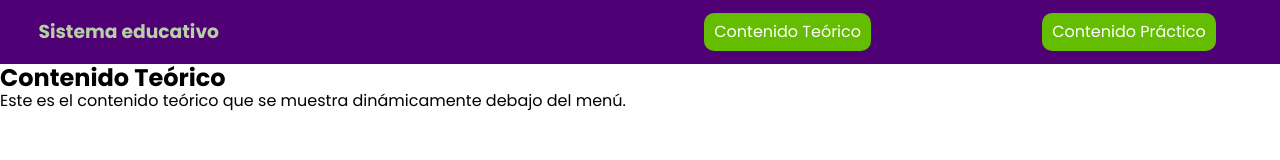
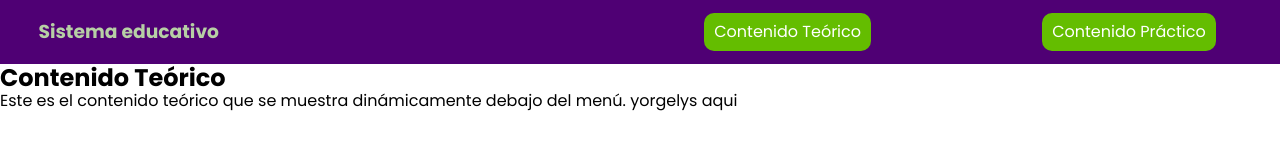
Before and after one commit to Alexisrafael/Learning_numbers_and_letters, a plain HTML site: page index.html in a window 1280 px wide. Both pictures are taken after a click on the link "Contenido Teórico". Drawn offline with Linux system fonts and the light colour scheme.

Commit message:
mi primer commit yorgelys

```diff
--- a/index.html
+++ b/index.html
@@ -29,7 +29,7 @@
         <!-- Primer boton de contenido  Teórico-->
         <section id="section2" class="content-section" style="display: none;">
             <h2>Contenido Teórico</h2>
-            <p>Este es el contenido teórico que se muestra dinámicamente debajo del menú.</p>
+            <p>Este es el contenido teórico que se muestra dinámicamente debajo del menú. yorgelys aqui</p>
         </section>
 
         <!-- Segundo boton de contenido Practico -->
```
